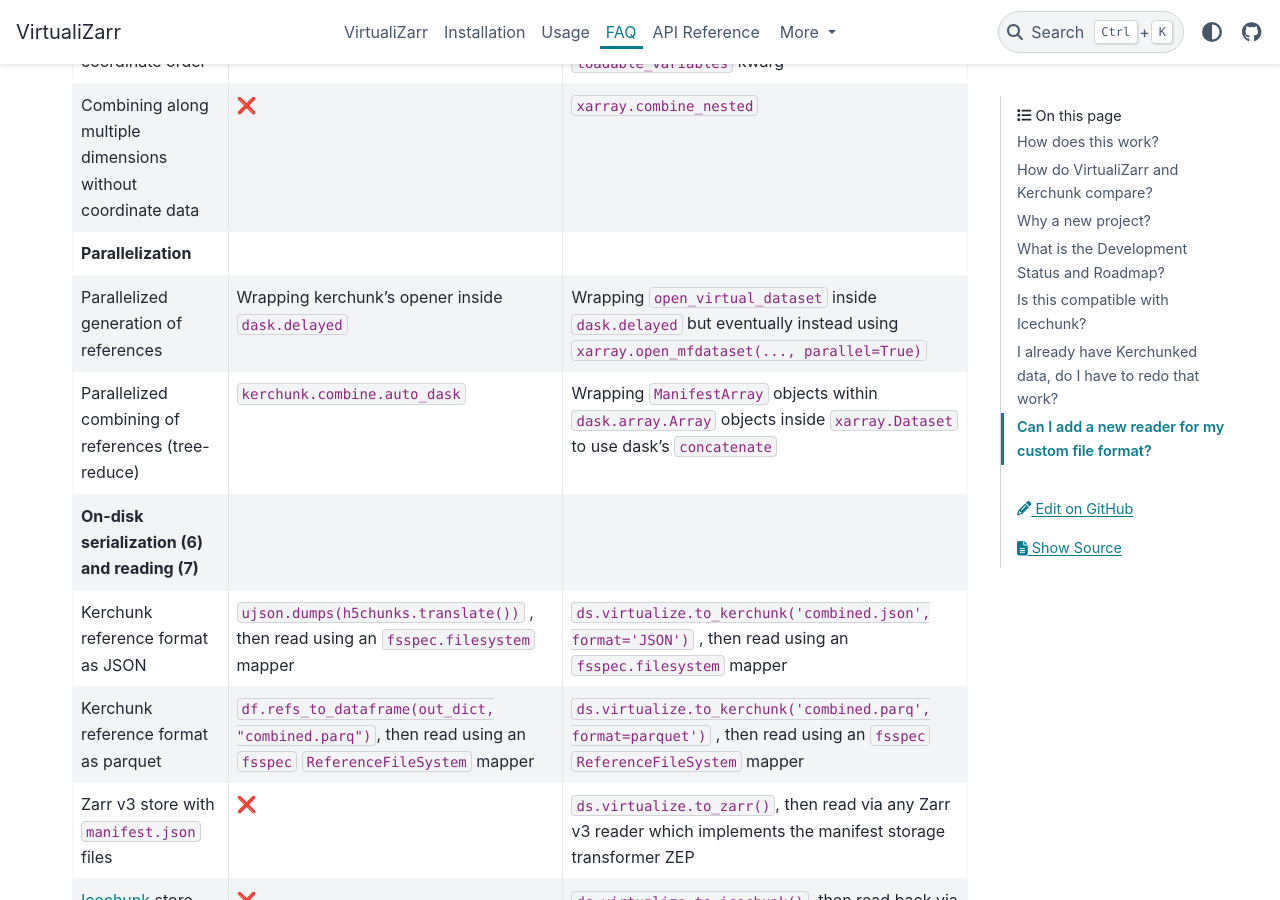
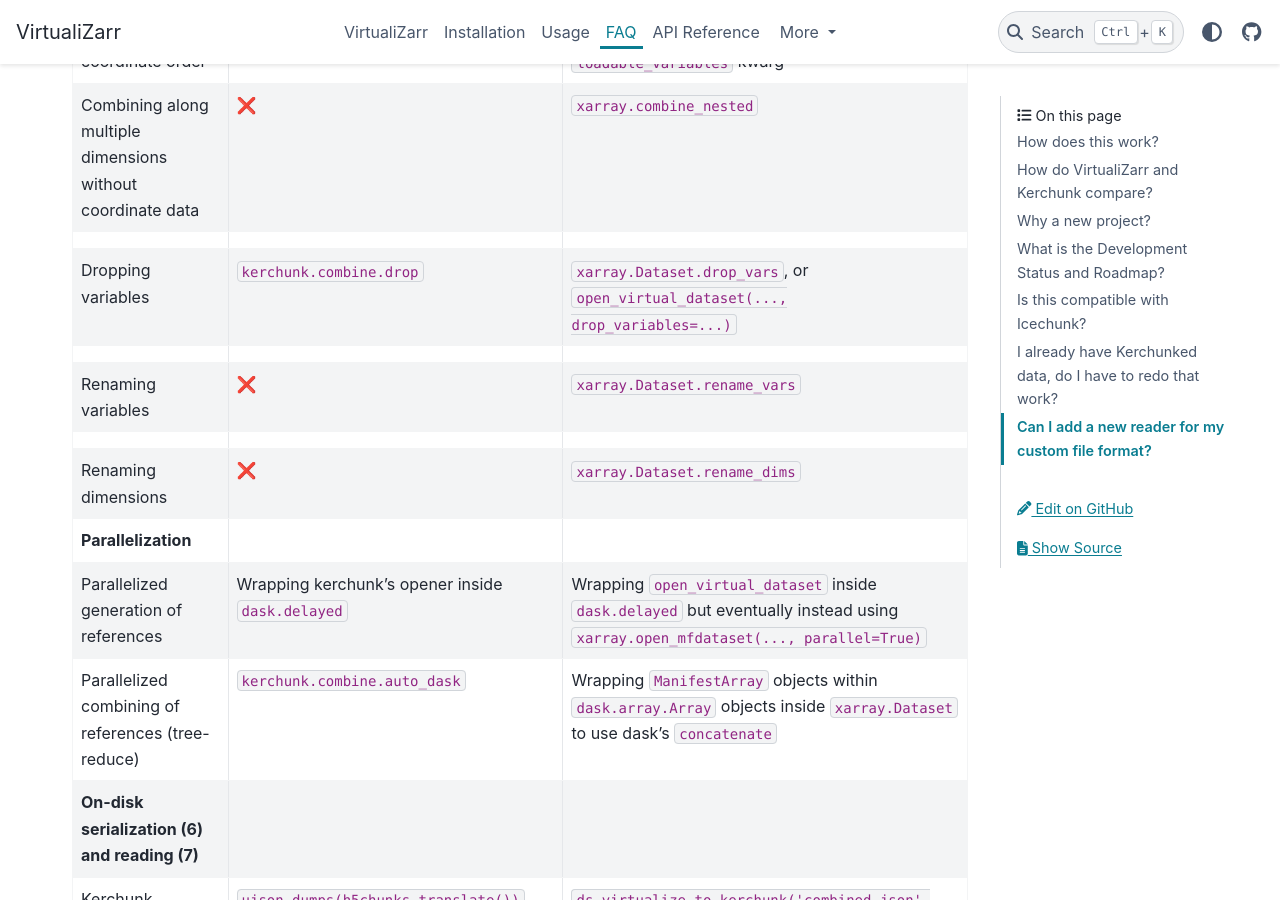
Before and after one commit to zarr-developers/VirtualiZarr, a Sphinx documentation site: the page built from docs/faq.md, in a window 1280 px wide and 900 px high, scrolled down 3258 px. Built offline with Sphinx 7.4.7 and the PyData theme 0.15.4, drawn with Linux system fonts in a browser that asks for light colours.

Commit message:
add table entries on how to rename vars/dims

```diff
--- a/docs/faq.md
+++ b/docs/faq.md
@@ -40,7 +40,13 @@ Users of kerchunk may find the following comparison table useful, which shows wh
 | Combining references to multiple arrays representing the same variable   | `kerchunk.combine.MultiZarrToZarr` using the `concat_dims` kwarg                                                                    | `xarray.concat`                                                                                                                                  |
 | Combining references in coordinate order                                 | `kerchunk.combine.MultiZarrToZarr` using the `coo_map` kwarg                                                                        | `xarray.combine_by_coords` with in-memory coordinate variables loaded via the `loadable_variables` kwarg                            |
 | Combining along multiple dimensions without coordinate data              | ❌                                                                                                                                 | `xarray.combine_nested`                                                                                                                          |
-| **Parallelization**                                                      |                                                                                                                                     |                                                                                                                                                  |
+|
+| Dropping variables              | `kerchunk.combine.drop`                                                                                                                                 | `xarray.Dataset.drop_vars`, or `open_virtual_dataset(..., drop_variables=...)`                                                                                                                          |
+|
+| Renaming variables              | ❌                                                                                                                                  | `xarray.Dataset.rename_vars`                                                                                                                          |
+|
+| Renaming dimensions              | ❌                                                                                                                                  | `xarray.Dataset.rename_dims`                                                                                                                          |
+|**Parallelization**                                                      |                                                                                                                                     |                                                                                                                                                  |
 | Parallelized generation of references                                    | Wrapping kerchunk's opener inside `dask.delayed`                                                                                    | Wrapping `open_virtual_dataset` inside `dask.delayed` but eventually instead using `xarray.open_mfdataset(..., parallel=True)`                   |
 | Parallelized combining of references (tree-reduce)                       | `kerchunk.combine.auto_dask`                                                                                                        | Wrapping `ManifestArray` objects within `dask.array.Array` objects inside `xarray.Dataset` to use dask's `concatenate`                           |
 | **On-disk serialization (6) and reading (7)**                            |                                                                                                                                     |                                                                                                                                                  |
```
